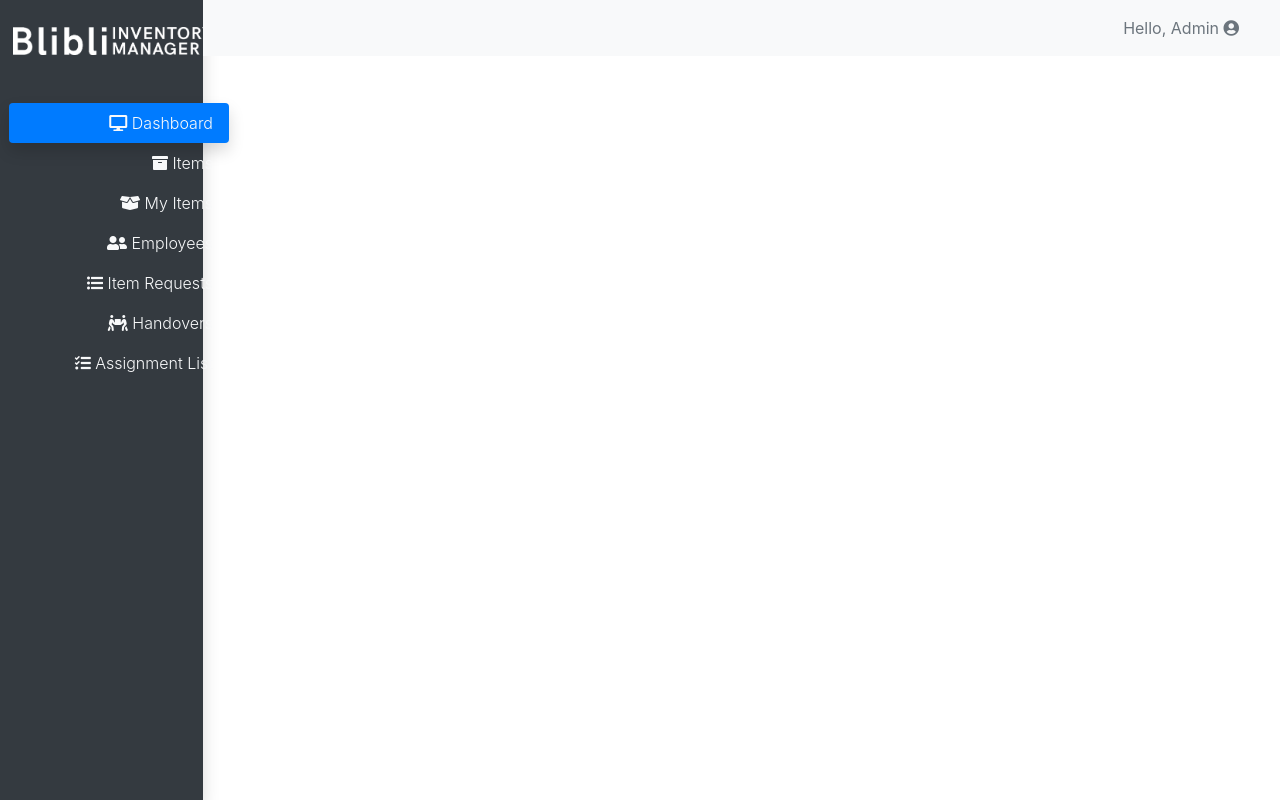
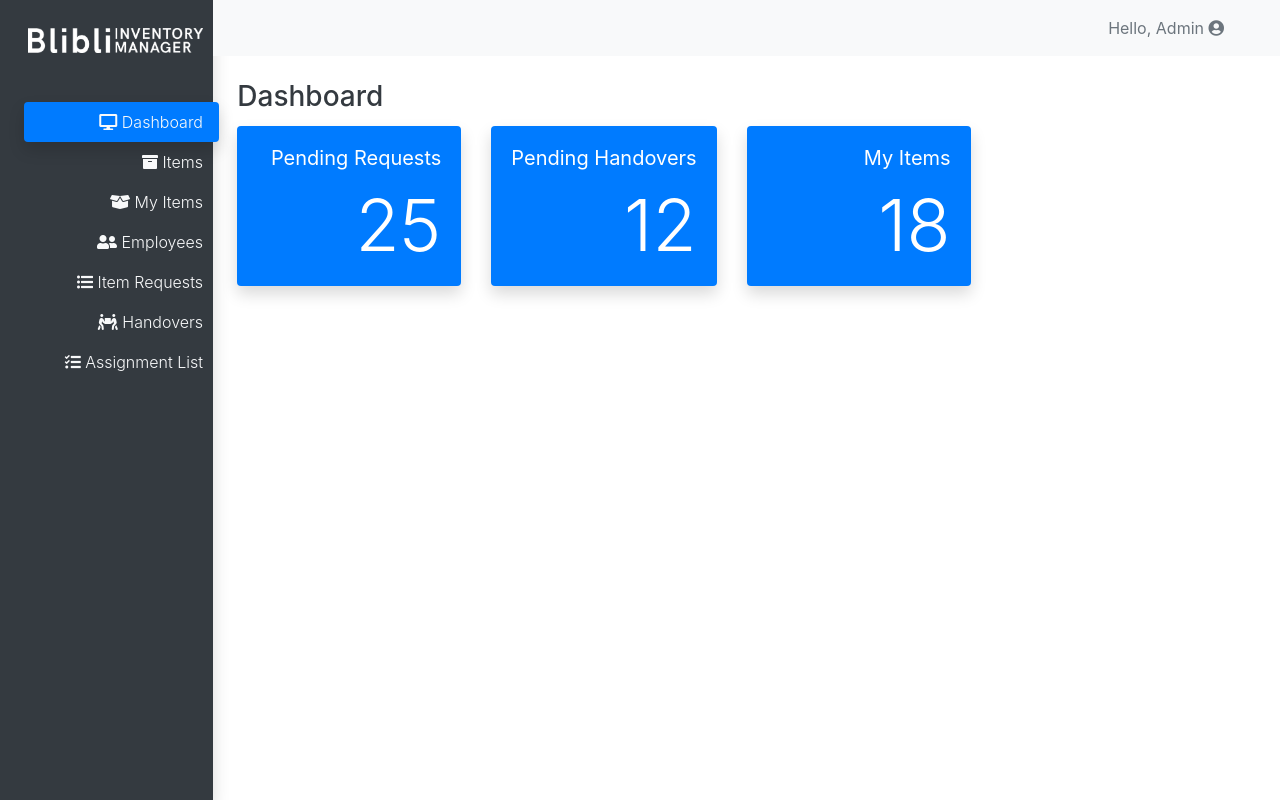
Before and after one commit to oliverrsebastian/future-inventory-system, a plain HTML site: page Front-End/dashboard.html in a window 1280 px wide. Drawn offline with nearby package versions, Linux system fonts and the light colour scheme.

Commit message:
REAL-7 Added all page layout

```diff
--- a/Front-End/assets/css/style.css
+++ b/Front-End/assets/css/style.css
@@ -37,6 +37,11 @@ body{
 
 #page-row,.page-full, .left-navbar, #left-nav{
 	height: 100%;
+}
+
+#page-row{
+	width: 100%;
+	margin:0;
 }
 
 @keyframes failedLogin
@@ -111,6 +116,9 @@ div.waiting.done
 	color: #17a2b8;
 }
 
+.navbar-brand:hover{
+	box-shadow: 5px;
+}
 
 
 
--- a/Front-End/dashboard.html
+++ b/Front-End/dashboard.html
@@ -21,13 +21,13 @@
 <body>
 	<div id="progress" class="waiting">
 	</div>
-	<div class="container-fluid p-0 m-0">
+	<div class="container-fluid m-0 p-0">
 		<div class="row hide" id="page-row">
 			<div class="left-navbar col-sm-2 col-md-3 col-lg-3 col-xl-2 p-0 shadow">
 				<nav class="navbar navbar-dark bg-dark flex-row flex-nowrap align-items-start navbar-expand-sm pl-4 pr-1" id="left-nav">
 			  		<nav class="nav flex-column nav-pills nav-fill nav-justified col-12 text-right" aria-orientation="vertical">
 						<a class="navbar-brand pl-1 pb-5 pt-3" href="dashboard.html">
-			    				<img src="assets/images/logo.png" width="200" alt="">
+			    				<img src="assets/images/logo.png" width="175" alt="">
 			  			</a>
 						<a class="nav-link active text-light shadow font-weight-light" id="dashboard"><i class="fas fa-desktop"></i> Dashboard</a>
 						<a class="nav-link text-light font-weight-light" id="items"><i class="fas fa-archive"></i> Items</a>
@@ -52,6 +52,36 @@
 						</li>
 					</ul>
 				</nav>
+
+				<div class="p-4">
+					<h3 class="text-dark">Dashboard</h3>
+					<div class="row pt-1">
+						<div class="col-auto">
+							<div class="card text-white bg-primary mb-3 text-right shadow border-0" style="max-width: 18rem; min-width: 14rem; max-height: 10rem">
+								<div class="card-body">
+									<h5 class="card-title font-weight-normal">Pending Requests</h5>
+									<h1 class="display-3 card-text">25</h1>
+								</div>
+							</div>
+						</div>
+						<div class="col-auto">
+							<div class="card text-white bg-primary mb-3 text-right shadow border-0" style="max-width: 18rem; min-width: 14rem; max-height: 10rem">
+								<div class="card-body">
+									<h5 class="card-title font-weight-normal">Pending Handovers</h5>
+									<h1 class="display-3 card-text">12</h1>
+								</div>
+							</div>
+						</div>
+						<div class="col-auto">
+							<div class="card text-white bg-primary mb-3 text-right shadow border-0" style="max-width: 18rem; min-width: 14rem; max-height: 10rem">
+								<div class="card-body">
+									<h5 class="card-title font-weight-normal">My Items</h5>
+									<h1 class="display-3 card-text">18</h1>
+								</div>
+							</div>
+						</div>
+					</div>
+				</div>
 			</div>
 		</div>
 	</div>
```
Also changed, not shown: Front-End/assignment-list.html (+12 -1 lines), Front-End/employees.html (+17 -1 lines), Front-End/handovers.html (+11 -1 lines), Front-End/item-requests.html (+14 -1 lines), Front-End/items.html (+20 -1 lines), Front-End/my-items.html (+12 -1 lines).
